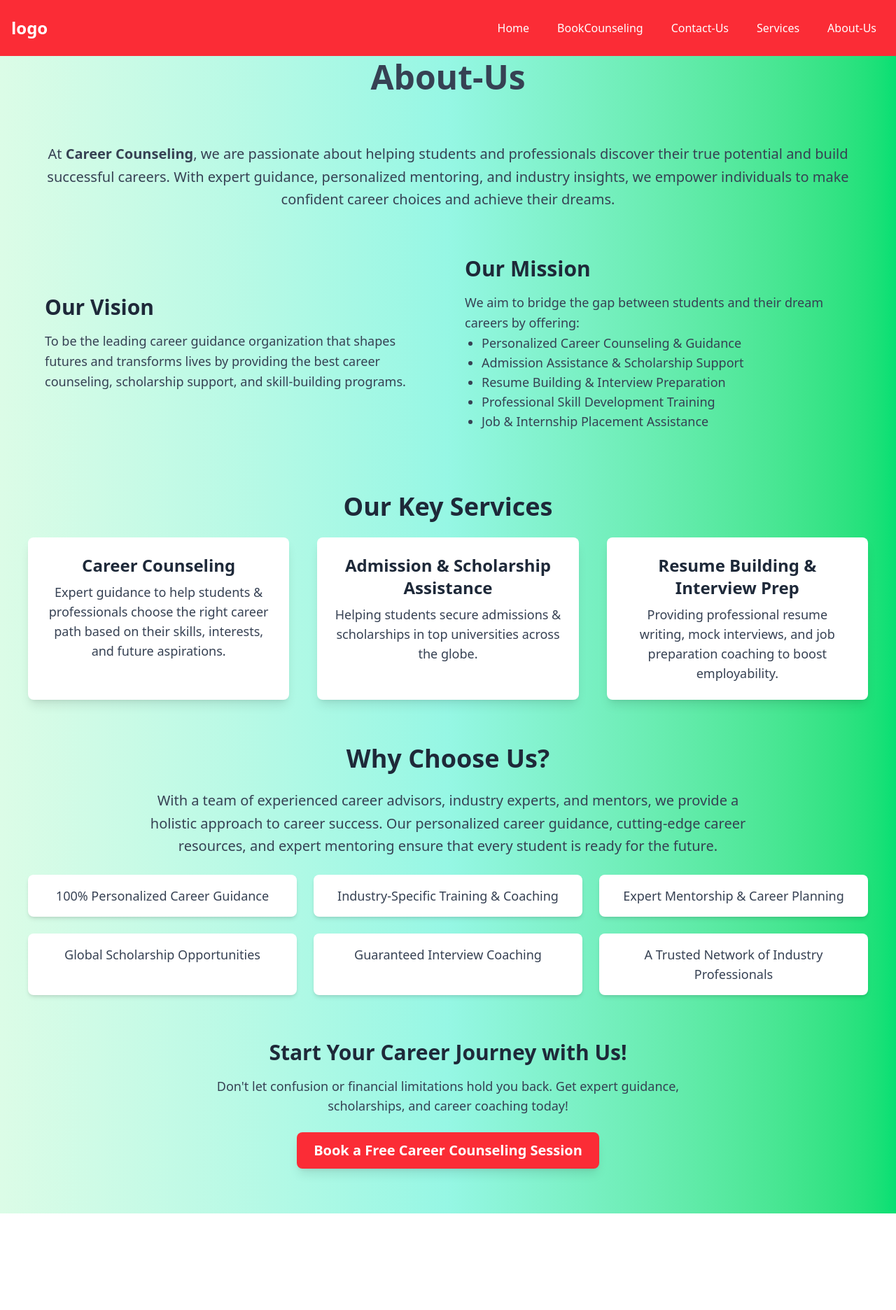
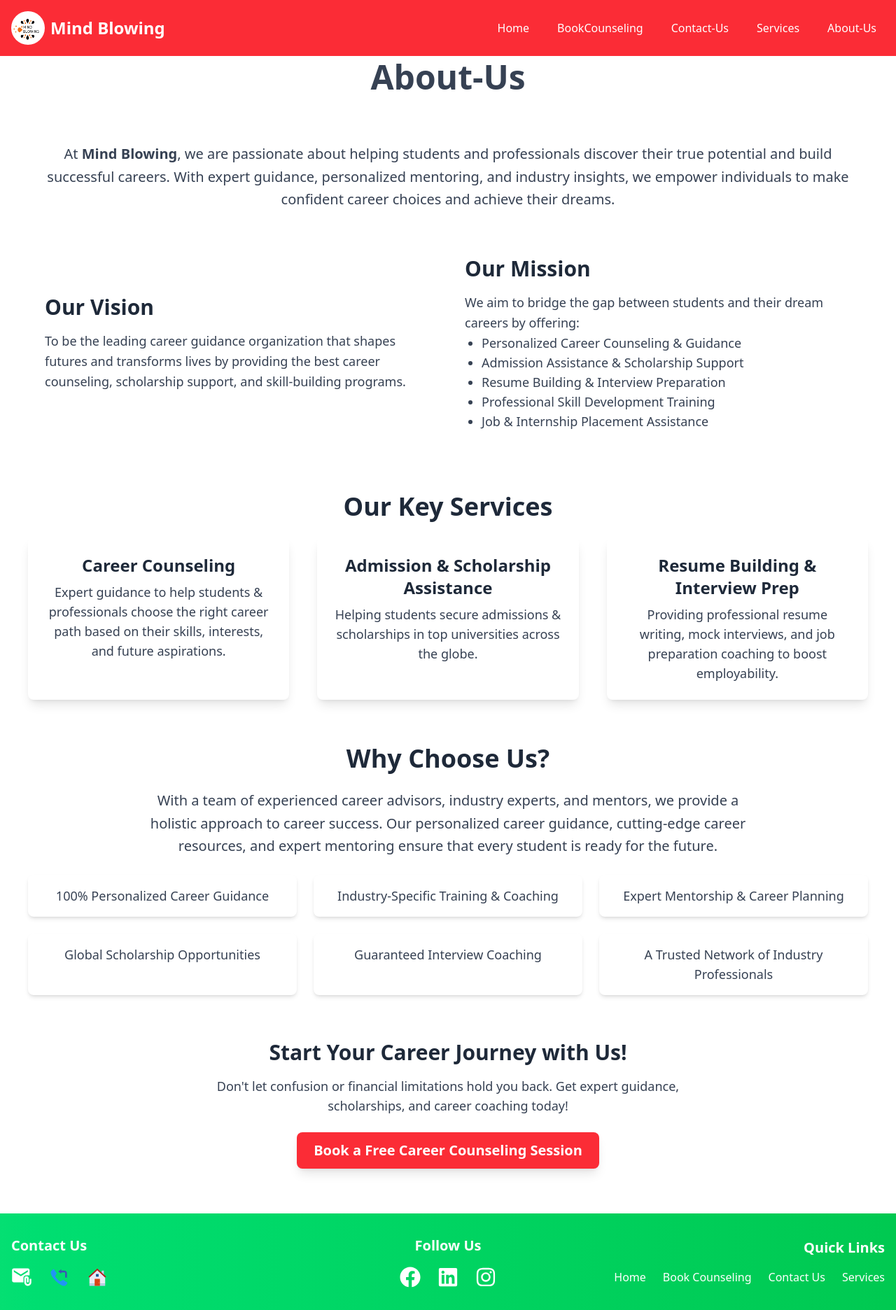
Before and after one commit to raviranjan129/CareerCounseling, a React (Vite) app in the folder frontend/: page /aboutus in a window 1280 px wide. Shown: the whole page at 70% size. Before the commit the page ends 1734 px from the top, so only its background shows below. Built offline with nearby package versions, Linux system fonts and the light colour scheme; no server answers.

Commit message:
added updates

```diff
--- a/frontend/src/components/pages/AboutUs.jsx
+++ b/frontend/src/components/pages/AboutUs.jsx
@@ -6,17 +6,17 @@ const AboutUs = () => {
     const navigate=useNavigate();
   return (
    <>
-     <div className="flex justify-center items-center h-[60px] w-full bg-gradient-to-r from-green-100 via-teal-200 to-green-400 shadow-lg">
+     <div className="flex justify-center items-center h-[60px] w-full  ">
         <h1 className="text-5xl text-gray-700 font-semibold hover:underline transition-all duration-300">
           About-Us
         </h1>
       </div>
 
-      <div className="bg-gradient-to-r from-green-100 via-teal-200 to-green-400 py-16 px-10">
+      <div className=" py-16 px-10">
   <div className="max-w-6xl mx-auto text-center">
 
     <p className="text-xl text-gray-700 leading-relaxed">
-      At <strong>Career Counseling</strong>, we are passionate about helping students and professionals
+      At <strong>Mind Blowing</strong>, we are passionate about helping students and professionals
       discover their true potential and build successful careers. With expert guidance,
       personalized mentoring, and industry insights, we empower individuals to make confident career choices
       and achieve their dreams.
@@ -112,6 +112,7 @@ const AboutUs = () => {
 
 </div>
 
+<Footer/>
    </>
   )
 }
--- a/frontend/src/components/pages/BookCall.jsx
+++ b/frontend/src/components/pages/BookCall.jsx
@@ -1,5 +1,6 @@
 import React, { useState } from "react";
 import useBookCounseling from "../../hooks/api/usebookcounseling";
+import Footer from "./Footer";
 
 
 const BookCall = () => {
@@ -33,13 +34,13 @@ const BookCall = () => {
   };
 
   return (
-    <div className="bg-gradient-to-r from-orange-100 via-red-200 to-pink-300 h-screen"
+    <div className="bg-gray-300 to-pink-300 "
 
     >
 
       <form
       onSubmit={handleSubmit}
-      className="max-w-md mx-auto bg-white p-6 rounded-lg shadow-lg overflow-y-auto"
+      className="max-w-md mx-auto bg-white p-6 rounded-lg shadow-lg "
     >
      <h1 className="text-4xl mb-4">Book Your Conseling!! </h1>
 
@@ -123,6 +124,8 @@ const BookCall = () => {
         {isLoading ? "Booking..." : "Book Now"}
       </button>
     </form>
+
+    <Footer/>
     </div>
   );
 };
--- a/frontend/src/components/pages/ContactUs.jsx
+++ b/frontend/src/components/pages/ContactUs.jsx
@@ -33,13 +33,16 @@ const ContactUs = () => {
   };
 
   return (
-    <div className="bg-gradient-to-r from-orange-100 via-red-200 to-pink-300 h-screen"
+
+
+
+    <div className=" h-screen mt-20"
 
     >
 
       <form
       onSubmit={handleSubmit}
-      className="max-w-md mx-auto bg-white p-6 rounded-lg shadow-lg overflow-y-auto "
+      className="max-w-md mx-auto bg-white p-6 rounded-lg shadow-lg overflow-y-auto  "
     >
      <h1 className="text-4xl ml-10 mb-4">Contact Us </h1>
 
@@ -112,6 +115,8 @@ const ContactUs = () => {
       </button>
     </form>
     </div>
+
+
   );
 };
 
--- a/frontend/src/components/pages/Footer.jsx
+++ b/frontend/src/components/pages/Footer.jsx
@@ -14,13 +14,13 @@ const Footer = () => {
               <div className="w-full md:w-1/3 text-center md:text-left">
                <h3 className="text-lg md:text-xl font-semibold text-white mb-4">Contact Us</h3>
                <div className="flex justify-center md:justify-start space-x-6">
-                 <a  className="text-2xl md:text-3xl text-white hover:text-green-100 transition-colors duration-300">
+                 <a  className="text-2xl md:text-3xl text-white hover:text-green-100 transition-colors duration-300 cursor-pointer">
                         <MdAttachEmail />
                 </a>
-                 <a  className="text-2xl md:text-3xl text-white hover:text-green-100 transition-colors duration-300">
+                 <a  className="text-2xl md:text-3xl text-white hover:text-green-100 transition-colors duration-300 cursor-pointer">
                                 <FcCallback />
                             </a>
-                    <a  className="text-2xl md:text-3xl text-white hover:text-green-100 transition-colors duration-300">
+                    <a  className="text-2xl md:text-3xl text-white hover:text-green-100 transition-colors duration-300 cursor-pointer">
                          <FcHome />
                       </a>
                   </div>
@@ -30,13 +30,13 @@ const Footer = () => {
    <div className="w-full md:w-1/3 text-center">
           <h3 className="text-lg md:text-xl font-semibold text-white mb-4">Follow Us</h3>
              <div className="flex justify-center space-x-6">
-                  <a  className="text-2xl md:text-3xl text-white hover:text-green-100 transition-colors duration-300">
+                  <a  className="text-2xl md:text-3xl text-white hover:text-green-100 transition-colors duration-300 cursor-pointer">
                         <FaFacebook />
                 </a>
-                 <a  className="text-2xl md:text-3xl text-white hover:text-green-100 transition-colors duration-300">
+                 <a  className="text-2xl md:text-3xl text-white hover:text-green-100 transition-colors duration-300 cursor-pointer">
                         <FaLinkedin />
                 </a>
-            <a  className="text-2xl md:text-3xl text-white hover:text-green-100 transition-colors duration-300">
+            <a  className="text-2xl md:text-3xl text-white hover:text-green-100 transition-colors duration-300 cursor-pointer">
              <FaInstagram />
                </a>
           </div>
@@ -48,25 +48,25 @@ const Footer = () => {
       <div className="flex flex-wrap justify-center md:justify-end space-x-4 md:space-x-6">
                <button
               onClick={() => navigate('/')}
-                className="text-white hover:text-green-100 transition-colors duration-300 text-sm md:text-base"
+                className="text-white hover:text-green-100 transition-colors duration-300 text-sm md:text-base cursor-pointer"
               >
                  Home
       </button>
      <button
          onClick={() => navigate('/bookcall')}
-             className="text-white hover:text-green-100 transition-colors duration-300 text-sm md:text-base"
+             className="text-white hover:text-green-100 transition-colors duration-300 text-sm md:text-base cursor-pointer"
                >
                    Book Counseling
              </button>
              <button
                     onClick={() => navigate("/contact")}
-                    className="text-white hover:text-green-100 transition-colors duration-300 text-sm md:text-base"
+                    className="text-white hover:text-green-100 transition-colors duration-300 text-sm md:text-base cursor-pointer"
                       >
                           Contact Us
               </button>
               <button
                     onClick={() => navigate("/services")}
-                       className="text-white hover:text-green-100 transition-colors duration-300 text-sm md:text-base"
+                       className="text-white hover:text-green-100 transition-colors duration-300 text-sm md:text-base cursor-pointer"
                        >
                                 Services
                            </button>
@@ -75,11 +75,7 @@ const Footer = () => {
         </div>
 
 
-     <div className="mt-6 md:mt-8 pt-4 border-t border-white/20 text-center">
-           <p className="text-white text-sm md:text-base">
-              © {new Date().getFullYear()} Career Counseling. All rights reserved.
-             </p>
-               </div>
+
          </div>
      </footer>
     )
--- a/frontend/src/components/pages/Header.jsx
+++ b/frontend/src/components/pages/Header.jsx
@@ -18,7 +18,14 @@ const Header = () => {
             <div className="max-w-7xl mx-auto px-4">
                 <div className="flex items-center justify-between h-16 md:h-20">
                     {/* Logo , to do task*/}
-                    <div className="text-white font-bold text-xl md:text-2xl">logo</div>
+                    <div className="flex items-center text-white font-bold text-xl md:text-2xl">
+    <img
+        className='rounded-full h-10 w-10 md:h-12 md:w-12 mr-2'
+        src="../../../Screenshot 2025-04-01 152518.png"
+        alt="Mind Blowing Logo"
+    />
+    Mind Blowing
+</div>
 
                     {/* Navigation Menu */}
  <div className="flex items-center">
@@ -42,8 +49,8 @@ const Header = () => {
      </button>
 
                         {/* Navigation Links */}
-        <div className={`${isMenuOpen ? 'block' : 'hidden'} md:block absolute md:relative top-16 md:top-0 left-0 md:left-auto w-full md:w-auto bg-red-500 md:bg-transparent`}>
-           <div className="flex flex-col md:flex-row md:space-x-4 p-4 md:p-0">
+        <div className={`${isMenuOpen ? 'block' : 'hidden'} md:block absolute md:relative top-16 md:top-0 left-0 md:left-auto w-full md:w-auto bg-red-500 md:bg-transparent `}>
+           <div className="flex flex-col md:flex-row md:space-x-4 p-4 md:p-0 ">
                      {navItems.map((item) => (
                          <button
                          key={item.name}
@@ -51,7 +58,7 @@ const Header = () => {
                                navigate(item.path);
                            setIsMenuOpen(false);
                                       }}
-                              className="text-white hover:bg-red-600 px-3 py-2 rounded-md text-base font-medium transition-colors duration-200 text-left md:text-center"
+                              className="text-white hover:bg-red-600 px-3 py-2 rounded-md text-base font-medium transition-colors duration-200 text-left md:text-center cursor-pointer"
                                     >
                              {item.name}
                         </button>
--- a/frontend/src/components/pages/Services.jsx
+++ b/frontend/src/components/pages/Services.jsx
@@ -6,7 +6,7 @@ const Services = () => {
     return (
         <>
             {/* our service section like banner type  */}
- <div className="relative w-full bg-gradient-to-r from-green-100 via-teal-200 to-green-400 ">
+ <div className="relative w-full  ">
             <div className="container mx-auto px-4 py-4 md:py-6">
        <div className="flex flex-col items-center justify-center text-center">
                         <h1 className="text-2xl sm:text-3xl md:text-4xl lg:text-5xl text-gray-700 font-bold hover:underline transition-all duration-300">
@@ -23,7 +23,7 @@ const Services = () => {
 
            {/** */}
 
-        <div className="bg-gradient-to-r from-green-100 via-teal-200 to-green-400 min-h-screen py-8 px-4 md:px-8">
+        <div className=" min-h-screen py-8 px-4 md:px-8">
                 {/* Admission Guidance Section */}
                 <div className="flex flex-col lg:flex-row gap-8 md:gap-12 py-8 md:py-12 items-center">
        <div className="w-full lg:w-1/2">
@@ -64,7 +64,7 @@ const Services = () => {
             Scholarship Assistance
       </h2>
       <p className="text-base sm:text-lg text-gray-600 leading-relaxed mb-6">
-    At <strong>Career Counseling</strong>, we believe financial constraints should never hinder a student's education.
+    At <strong> MINDBLOWING</strong>, we believe financial constraints should never hinder a student's education.
       Our Scholarship Assistance program helps students explore, apply for, and secure the best scholarship
       opportunities available based on their academic achievements, financial background, and career aspirations.
     </p>
@@ -98,7 +98,7 @@ const Services = () => {
              Resume Building & Interview Prep
    </h2>
       <p className="text-base sm:text-lg text-gray-600 leading-relaxed mb-6">
-        At <strong>Career Counseling</strong>, we empower students and professionals to
+        At <strong> MINDBLOWING</strong>, we empower students and professionals to
     <strong> stand out in the competitive job market </strong> through expertly crafted resumes and interview coaching.
       </p>
        <div className="space-y-6">
```
Also changed, not shown: frontend/src/components/pages/Home.jsx (+6 -4 lines), frontend/Screenshot 2025-04-01 152518.png (added).
